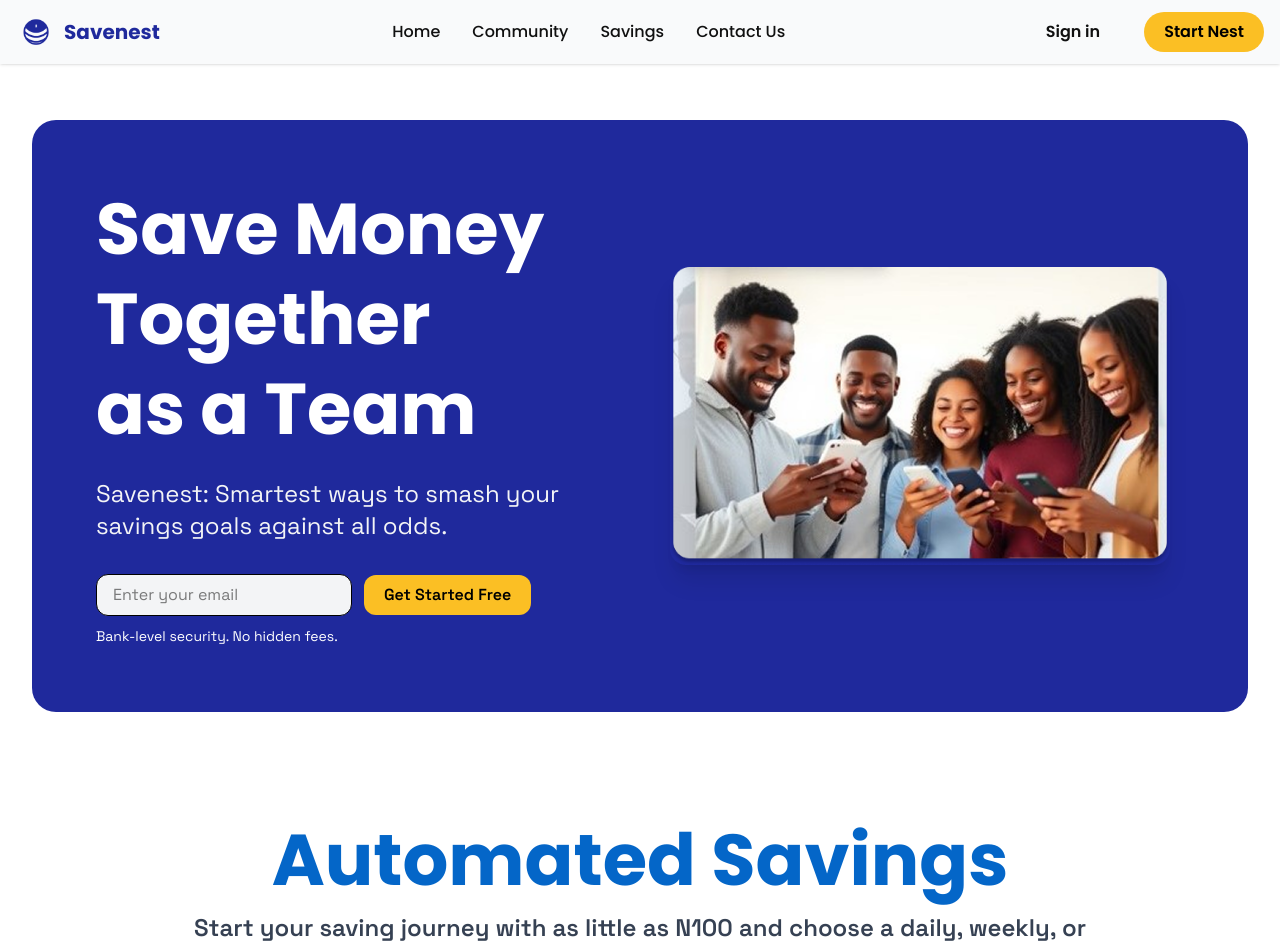
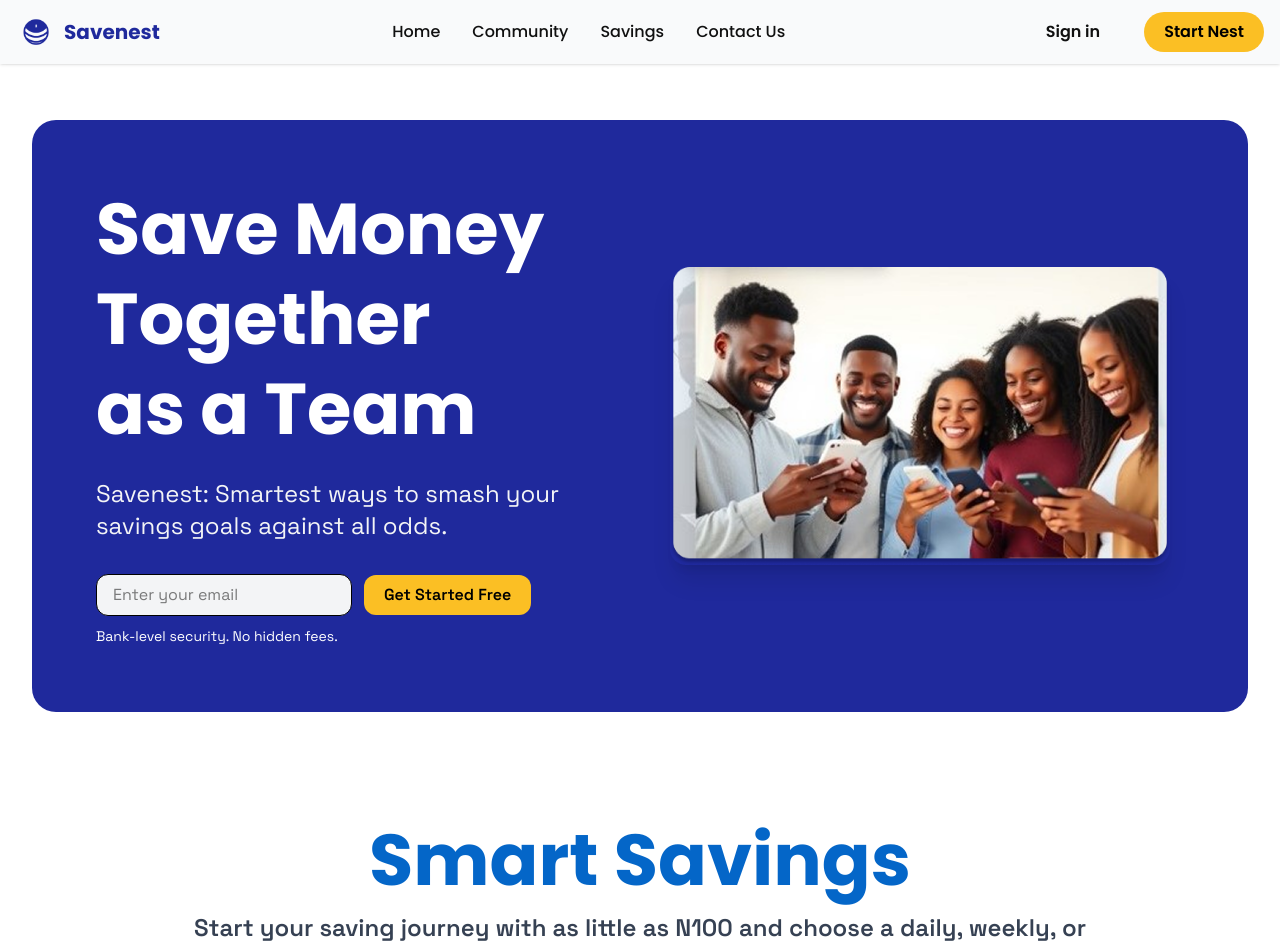
Before and after one commit to peace0823/Savenest-Frontend, a Next.js app: page / in a window 1280 px wide. Shown: the top 949 px of the page. Built offline with nearby package versions, Linux system fonts and the light colour scheme.

Commit message:
Content update

```diff
--- a/components/FeaturesSection.tsx
+++ b/components/FeaturesSection.tsx
@@ -130,7 +130,7 @@ export default function FeaturesSection() {
         }`}
       >
         <h2 className="text-5xl md:text-7xl font-bold text-[#0466C8] font-poppins">
-          Automated Savings
+          Smart Savings
         </h2>
         <p className="mt-4 text-2xl text-gray-700 font-spacegrotesk max-w-4xl mx-auto font-semibold">
           Start your saving journey with as little as N100 and choose a daily, weekly, or monthly plan that fits your budget, while earning 2% interest as your money grows.
```
